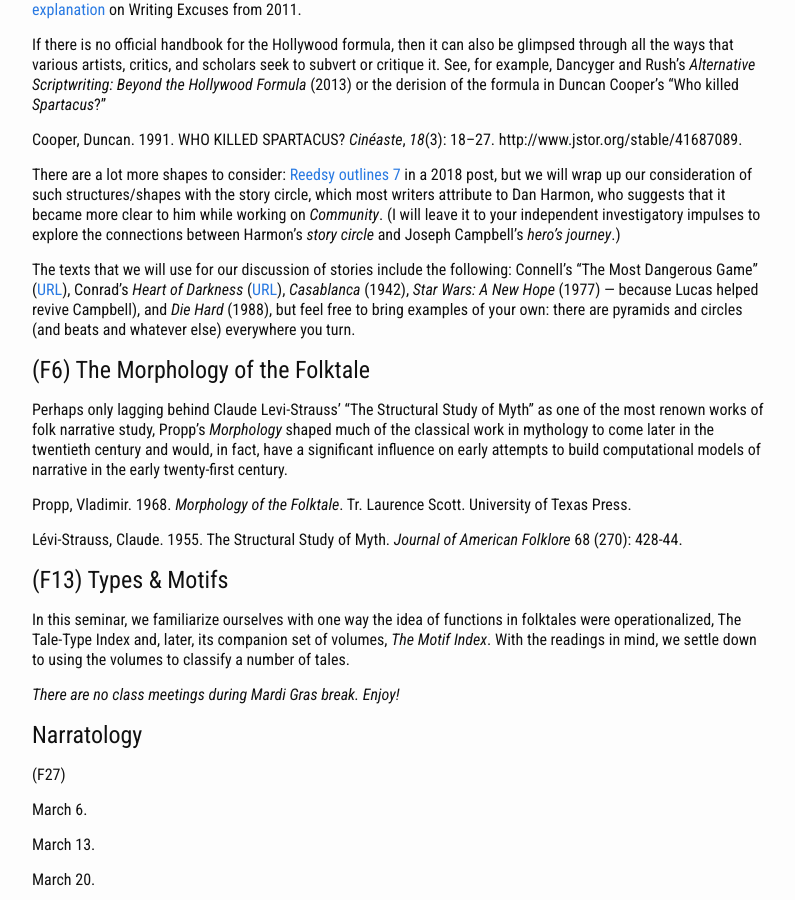
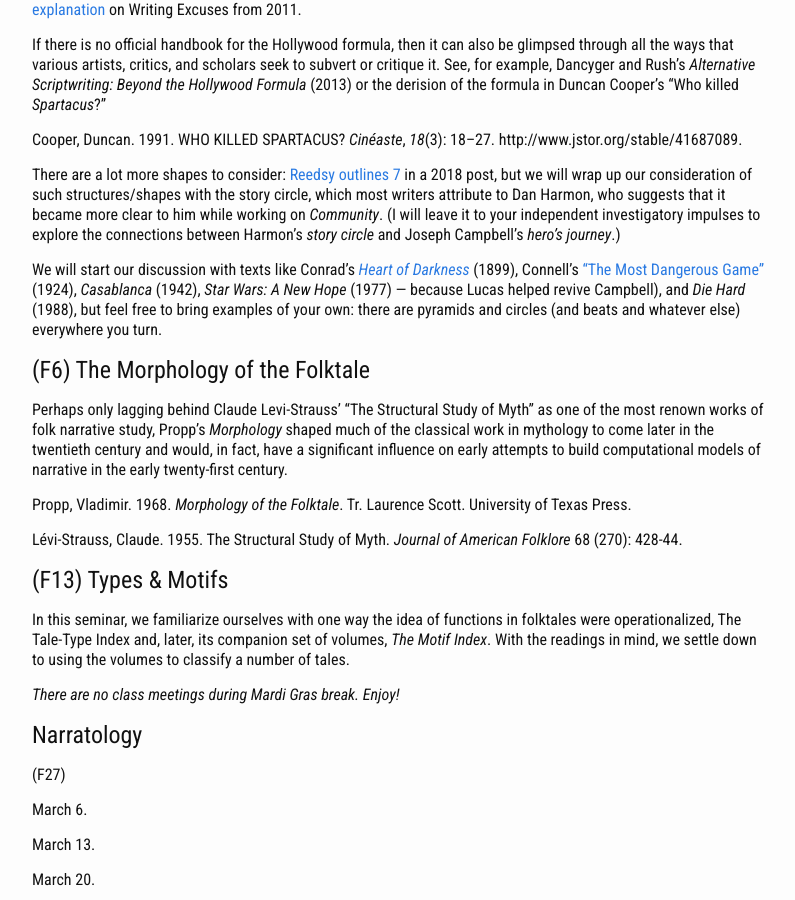
Before and after one commit to johnlaudun/teaching, a Jekyll site: the page built from courses/531/schedule.md, in a window 1280 px wide and 900 px high, scrolled down 1739 px. Shown: the whole window, without its empty margins (238-1033 px from the left). Built offline with Jekyll 4.4.1, drawn with Linux system fonts in a browser that asks for light colours.

Commit message:
Fixed URLs in J30.

```diff
--- a/courses/531/schedule.md
+++ b/courses/531/schedule.md
@@ -48,7 +48,7 @@
 
 There are a lot more shapes to consider: [Reedsy outlines 7](https://blog.reedsy.com/guide/story-structure/) in a 2018 post, but we will wrap up our consideration of such structures/shapes with the story circle, which most writers attribute to Dan Harmon, who suggests that it became more clear to him while working on _Community_. (I will leave it to your independent investigatory impulses to explore the connections between Harmon’s *story circle* and Joseph Campbell’s *hero’s journey*.)
 
-The texts that we will use for our discussion of stories include the following: Connell’s “The Most Dangerous Game” ([URL](https://loristics.net/texts/mdg.html)), Conrad’s _Heart of Darkness_ ([URL](https://loristics.net/texts/hod.html)), _Casablanca_ (1942), _Star Wars: A New Hope_ (1977) — because Lucas helped revive Campbell), and _Die Hard_ (1988), but feel free to bring examples of your own: there are pyramids and circles (and beats and whatever else) everywhere you turn.
+We will start our discussion with texts like Conrad’s _[Heart of Darkness](https://loristics.net/texts/hod.html)_ (1899), Connell’s [“The Most Dangerous Game”]((https://loristics.net/texts/mdg.html)) (1924), _Casablanca_ (1942), _Star Wars: A New Hope_ (1977) — because Lucas helped revive Campbell), and _Die Hard_ (1988), but feel free to bring examples of your own: there are pyramids and circles (and beats and whatever else) everywhere you turn.
 
 [^2]: This translation of Aristotle’s *Poetics* is from Perseus, an online library of Greek and Latin texts maintained by Tufts University. According to them the citation is: : http://data.perseus.org/citations/urn:cts:greekLit:tlg0086.tlg034.perseus-eng1:1450b. Aristotle’s consideration is really quite nuanced and is examining for yourself. For instance, I find his assessment of what a character is quite compelling: “Character is that which reveals choice.”
 
```
